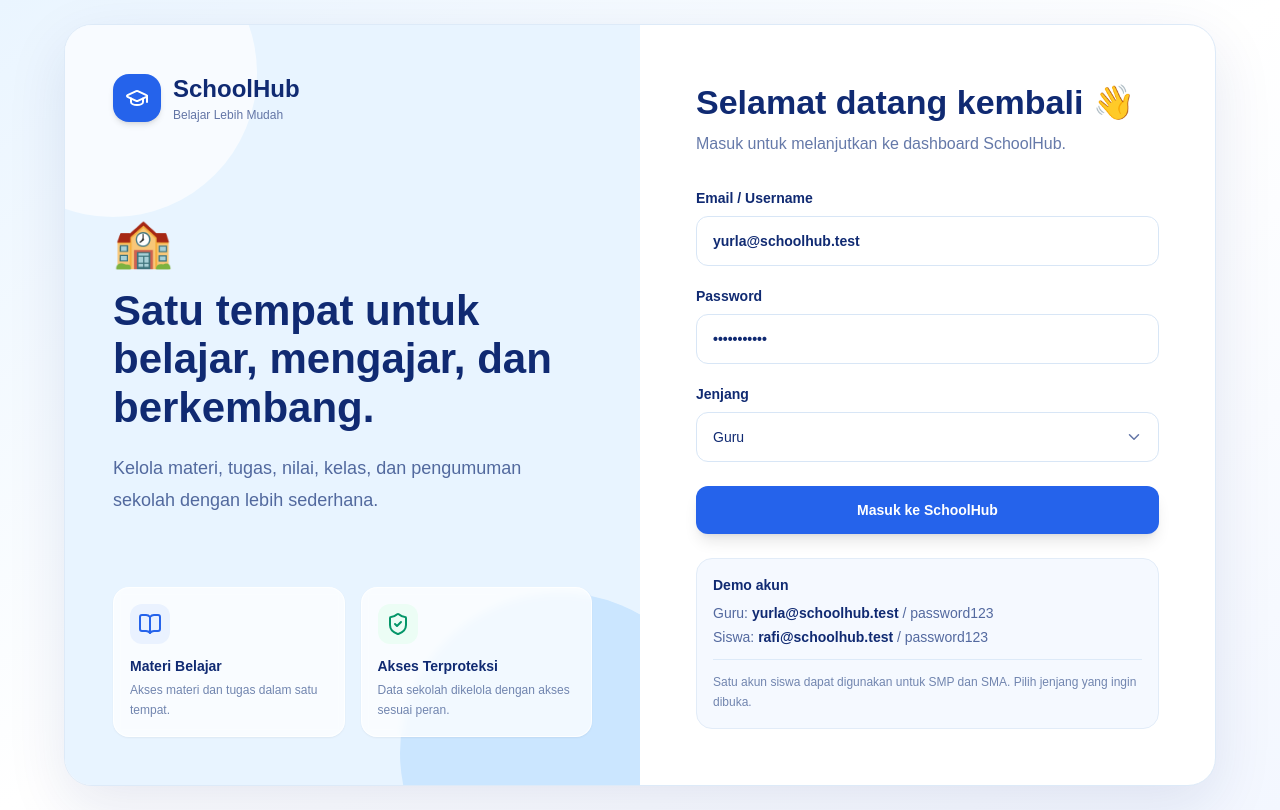
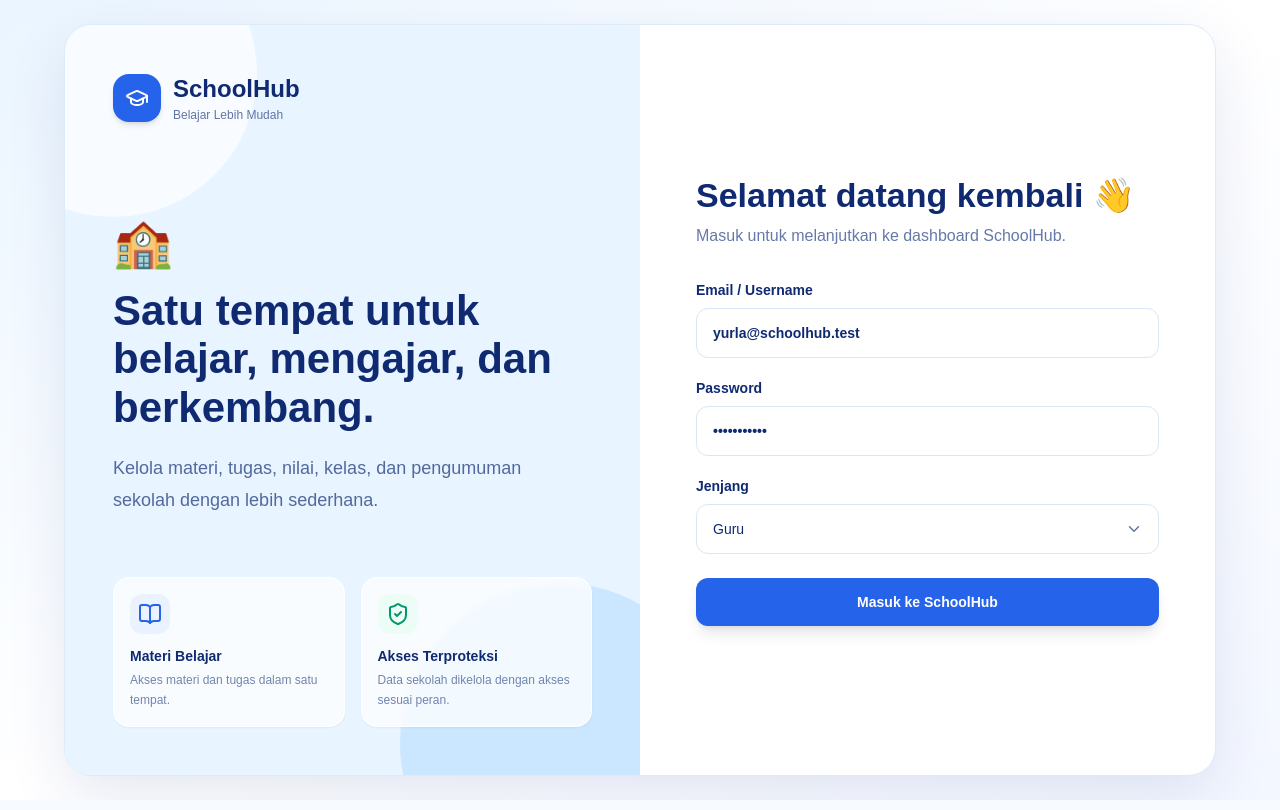
Before and after one commit to rulzsy26/schoolhub, a Next.js app: page /login in a window 1280 px wide. Built offline with nearby package versions, Linux system fonts and the light colour scheme.

Commit message:
fix: login page

```diff
--- a/app/(auth)/login/page.jsx
+++ b/app/(auth)/login/page.jsx
@@ -248,28 +248,6 @@ export default function LoginPage() {
             >
               {loading ? "Memproses..." : "Masuk ke SchoolHub"}
             </button>
-
-            {/* DEMO ACCOUNT */}
-            <div className="mt-6 rounded-2xl border border-[#E2ECF8] bg-[#F5F9FF] p-4">
-              <div className="text-sm font-bold text-[#102A72]">Demo akun</div>
-
-              <div className="mt-2 space-y-1 text-sm text-[#53699F]">
-                <div>
-                  Guru: <b className="text-[#102A72]">yurla@schoolhub.test</b> /
-                  password123
-                </div>
-
-                <div>
-                  Siswa: <b className="text-[#102A72]">rafi@schoolhub.test</b> /
-                  password123
-                </div>
-              </div>
-
-              <div className="mt-3 border-t border-[#DDEAF8] pt-3 text-xs leading-5 text-[#7185AF]">
-                Satu akun siswa dapat digunakan untuk SMP dan SMA. Pilih jenjang
-                yang ingin dibuka.
-              </div>
-            </div>
           </form>
         </section>
       </div>
```
